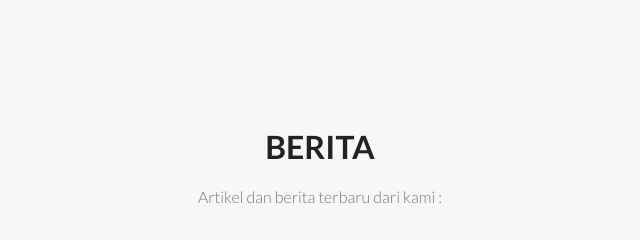
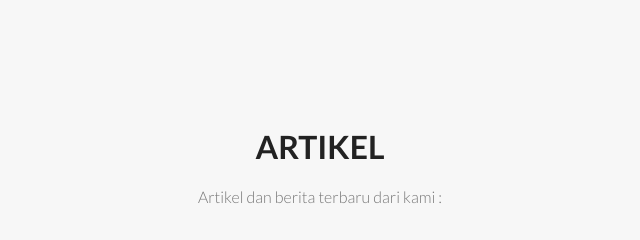
Before and after one commit to frost-team/frost-team.github.io, a plain HTML site: page index.html in a window 1280 px wide. Shown: the part 3080-3320 px from the top of the page, 320-960 px from the left. Drawn offline with Linux system fonts and the light colour scheme.

Commit message:
fixing typo update

```diff
--- a/index.html
+++ b/index.html
@@ -238,7 +238,7 @@
 				<div class="row mar-bot40">
 					<div class="col-md-offset-3 col-md-6">
 						<div class="section-header">
-							<h2 class="section-heading animated" data-animation="bounceInUp">BERITA</h2>
+							<h2 class="section-heading animated" data-animation="bounceInUp">ARTIKEL</h2>
 							<p>Artikel dan berita terbaru dari kami :</p>
 						</div>
 					</div>
```
